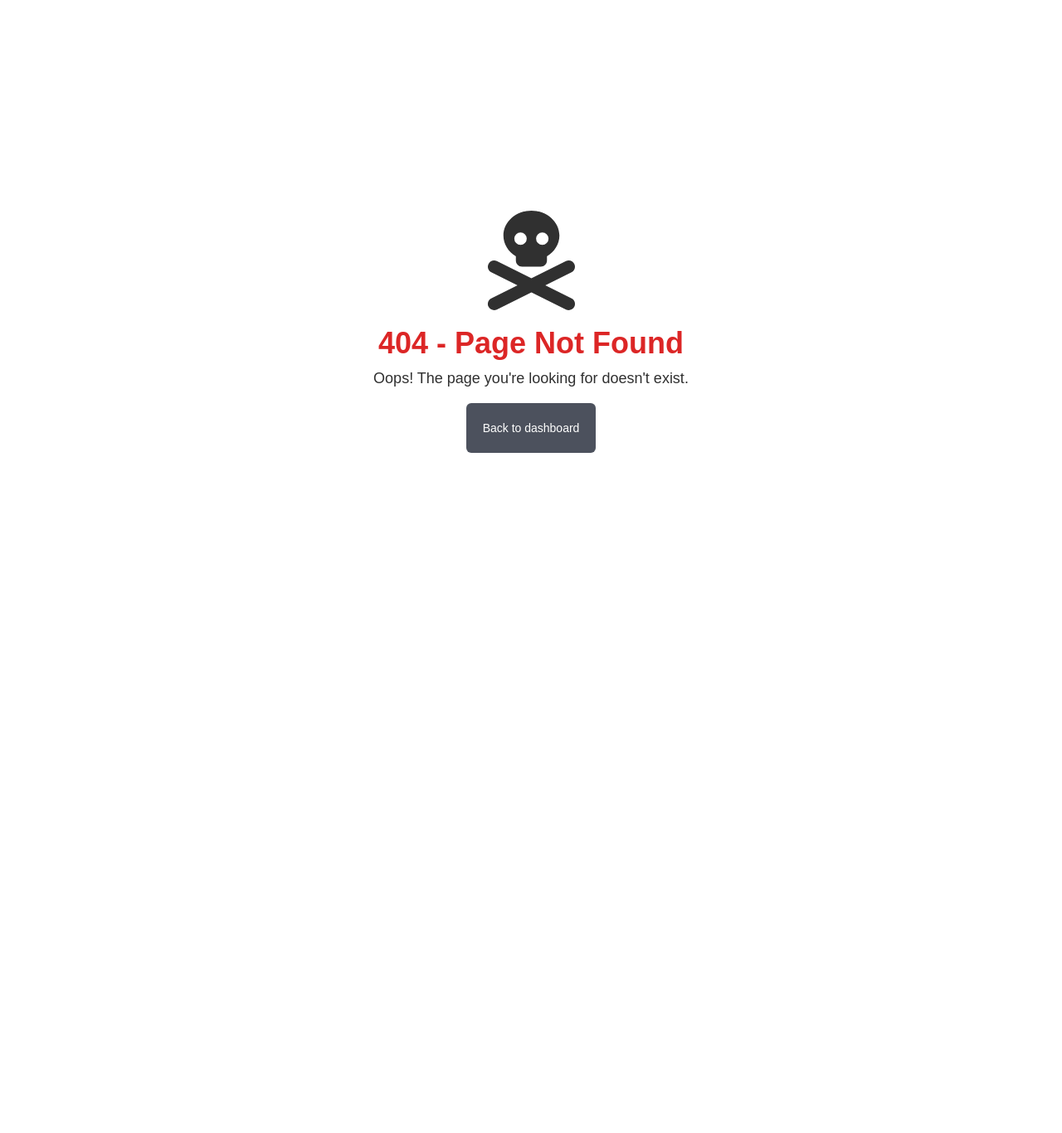
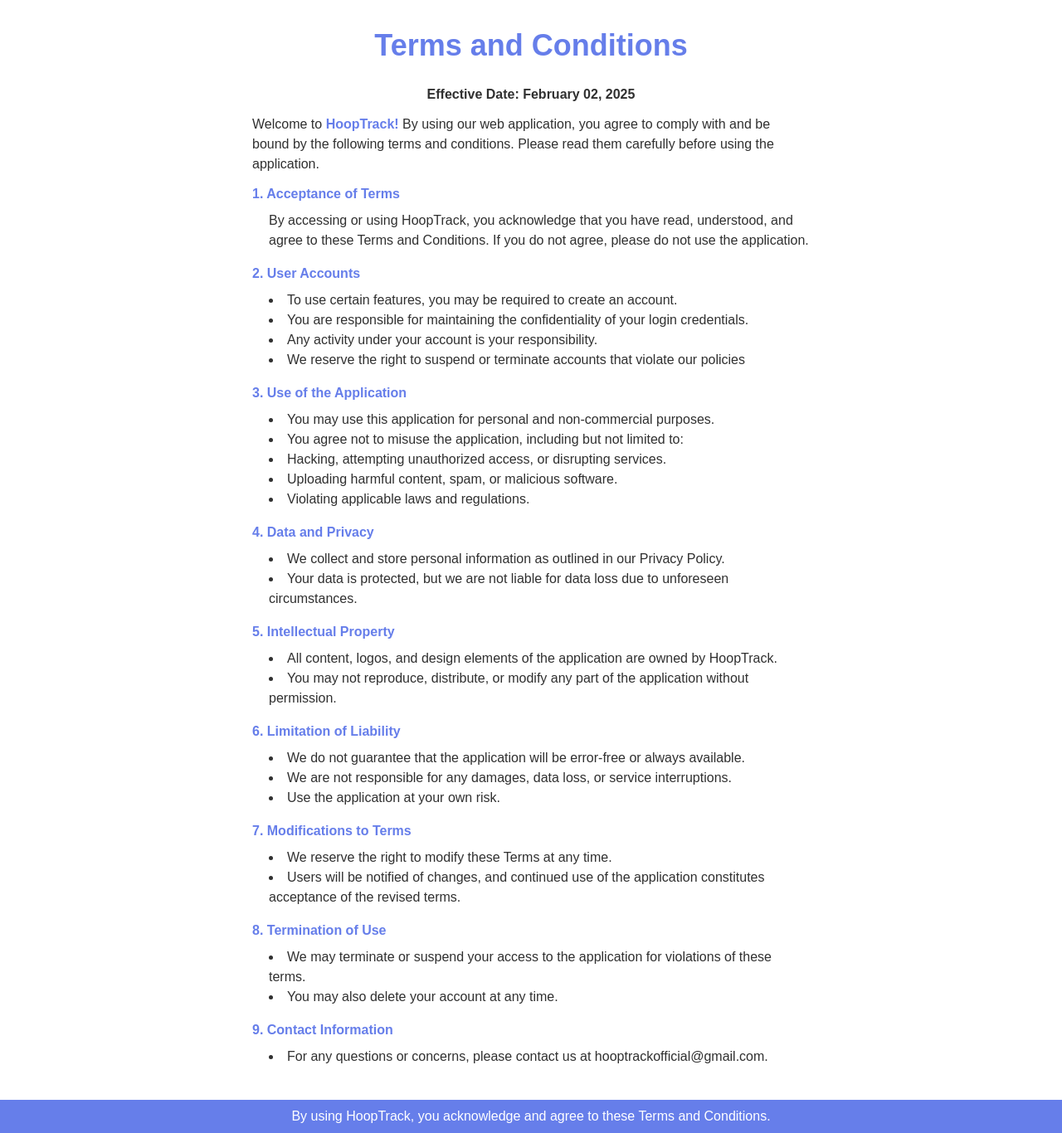
Before and after one commit to prodby-david/Todo-App, a React (Vite) app in the folder frontend/: page /terms in a window 1280 px wide. Before the commit this address had no page. Shown: the whole page at 83% size. Before the commit the page ends 800 px from the top, so only its background shows below. Built offline with nearby package versions, Linux system fonts and the light colour scheme; a web font is replaced by a local one.

Commit message:
Added terms and condition component

```diff
--- a/frontend/src/App.jsx
+++ b/frontend/src/App.jsx
@@ -14,6 +14,7 @@
 import UserFeedbackForm from './pages/userFeedbackForm';
 import Account from './pages/account';
 import ErrorNotFound from './components/404error';
+import TermsAndCondition from './pages/terms';
 
 
 
@@ -35,6 +36,7 @@
                 <Route path='/feedback-dashboard' element={ < UserFeedbackDashboard /> } />
                 <Route path='/help' element={ <Help />} />
                 <Route path='/signup' element={ <SignUp /> }/>
+                <Route path='/terms' element={<TermsAndCondition />}/>
                 <Route path='/signin' element={ <SignIn /> } />
                 <Route path='/user-feedback-form'
                  element={
--- a/frontend/src/pages/signup.jsx
+++ b/frontend/src/pages/signup.jsx
@@ -227,7 +227,7 @@
           }
           className='mr-2 cursor-pointer'
           />
-          <label htmlFor="checkbox" className='text-xs sm:text-sm md:text-md dark:text-white'>I accept the <a href="/" className='text-accent-color hover:underline'>Terms and Conditions</a></label>
+          <label htmlFor="checkbox" className='text-xs sm:text-sm md:text-md dark:text-white'>I accept the <a href="/terms" className='text-accent-color hover:underline'>Terms and Conditions</a></label>
         </div>
 
           <div className='mt-3'>
--- /dev/null
+++ b/frontend/src/pages/terms.jsx
@@ -0,0 +1,197 @@
+import React from "react";
+
+const TermsAndCondition = () => {
+    return (
+
+    <div className="flex flex-col items-center justify-center">
+
+    <div className="flex flex-col items-center justify-center mt-5 mx-2 w-full max-w-2xl">
+
+        <h1 className="text-[36px] font-semibold text-center my-2 text-accent-color">Terms and Conditions</h1>
+
+        <p className="font-semibold my-3">
+            Effective Date: February 02, 2025
+        </p>
+
+        <p>
+            Welcome to <span className="font-semibold text-accent-color">HoopTrack! </span>By using our web application, you agree to comply with and be bound by the following terms and conditions. Please read them carefully before using the application.
+        </p>
+
+        <div className="flex flex-col gap-y-4 mt-3">
+
+            <div>
+
+                <h2 className='font-semibold text-accent-color'>1. Acceptance of Terms</h2>
+
+                <p className="ml-5 mt-2">
+                By accessing or using HoopTrack, you acknowledge that you have read, understood, and agree to these Terms and Conditions. If you do not agree, please do not use the application.
+                </p>
+
+            </div>
+
+            <div>
+
+                <h2 className='font-semibold text-accent-color'>2. User Accounts</h2>
+
+                    <ul className="list-inside list-disc ml-5 mt-2">
+
+                        <li>
+                            To use certain features, you may be required to create an account.
+                        </li>
+
+                        <li>
+                            You are responsible for maintaining the confidentiality of your login credentials.
+                        </li>
+
+                        <li>
+                            Any activity under your account is your responsibility.
+                        </li>
+
+                        <li>
+                            We reserve the right to suspend or terminate accounts that violate our policies
+                        </li>
+
+                    </ul>
+            </div>
+
+            <div>
+
+                <h2 className='font-semibold text-accent-color'>3. Use of the Application</h2>
+
+                <ul className="list-inside list-disc ml-5 mt-2">
+
+                    <li>
+                        You may use this application for personal and non-commercial purposes.
+                    </li>
+
+                    <li>
+                        You agree not to misuse the application, including but not limited to:
+                    </li>
+
+                    <li>
+                        Hacking, attempting unauthorized access, or disrupting services.
+                    </li>
+
+                    <li>
+                        Uploading harmful content, spam, or malicious software.
+                    </li>
+
+                    <li>
+                        Violating applicable laws and regulations.
+
+                    </li>
+
+                </ul>
+
+            </div>
+
+            <div>
+
+                <h2 className='font-semibold text-accent-color'>4. Data and Privacy</h2>
+
+                <ul className="list-inside list-disc ml-5 mt-2">
+
+                    <li>
+                        We collect and store personal information as outlined in our Privacy Policy.
+                    </li>
+
+                    <li>
+                        Your data is protected, but we are not liable for data loss due to unforeseen circumstances.
+                    </li>
+
+                </ul>
+
+            </div>
+
+            <div>
+                <h2 className='font-semibold text-accent-color'>5. Intellectual Property</h2>
+
+                <ul className="list-inside list-disc ml-5 mt-2">
+
+                    <li>
+                        All content, logos, and design elements of the application are owned by HoopTrack.
+                    </li>
+
+                    <li>
+                        You may not reproduce, distribute, or modify any part of the application without permission.
+                    </li>
+
+                </ul>
+
+            </div>
+
+            <div>
+
+                <h2 className='font-semibold text-accent-color'>6. Limitation of Liability</h2>
+
+                <ul className="list-inside list-disc ml-5 mt-2">
+                    <li>
+                        We do not guarantee that the application will be error-free or always available.
+                    </li>
+
+                    <li>
+                        We are not responsible for any damages, data loss, or service interruptions.
+                    </li>
+
+                    <li>
+                        Use the application at your own risk.
+                    </li>
+                </ul>
+
+            </div>
+
+            <div>
+
+                <h2 className='font-semibold text-accent-color'>7. Modifications to Terms</h2>
+
+                <ul className="list-inside list-disc ml-5 mt-2">
+                    <li>
+                        We reserve the right to modify these Terms at any time.
+                    </li>
+                    <li>
+                         Users will be notified of changes, and continued use of the application constitutes acceptance of the revised terms.
+                    </li>
+                </ul>
+
+            </div>
+
+            <div>
+
+               <h2 className='font-semibold text-accent-color'>8. Termination of Use</h2>
+
+               <ul className="list-inside list-disc ml-5 mt-2">
+                <li>
+                     We may terminate or suspend your access to the application for violations of these terms.
+                </li>
+                <li>
+                    You may also delete your account at any time.
+                </li>
+
+               </ul>
+            </div>
+
+            <div>
+
+                <h2 className='font-semibold text-accent-color'>9. Contact Information</h2>
+
+                <ul className="list-inside list-disc ml-5 mt-2">
+                    <li>
+                        For any questions or concerns, please contact us at hooptrackofficial@gmail.com.
+                    </li>
+                </ul>
+
+            </div>
+
+        </div>
+
+    </div>
+
+    <footer className="mt-10 bg-accent-color text-white w-full text-center p-2">
+         By using HoopTrack, you acknowledge and agree to these Terms and Conditions.
+        </footer>
+
+    </div>
+)
+};
+
+export default TermsAndCondition;
```
